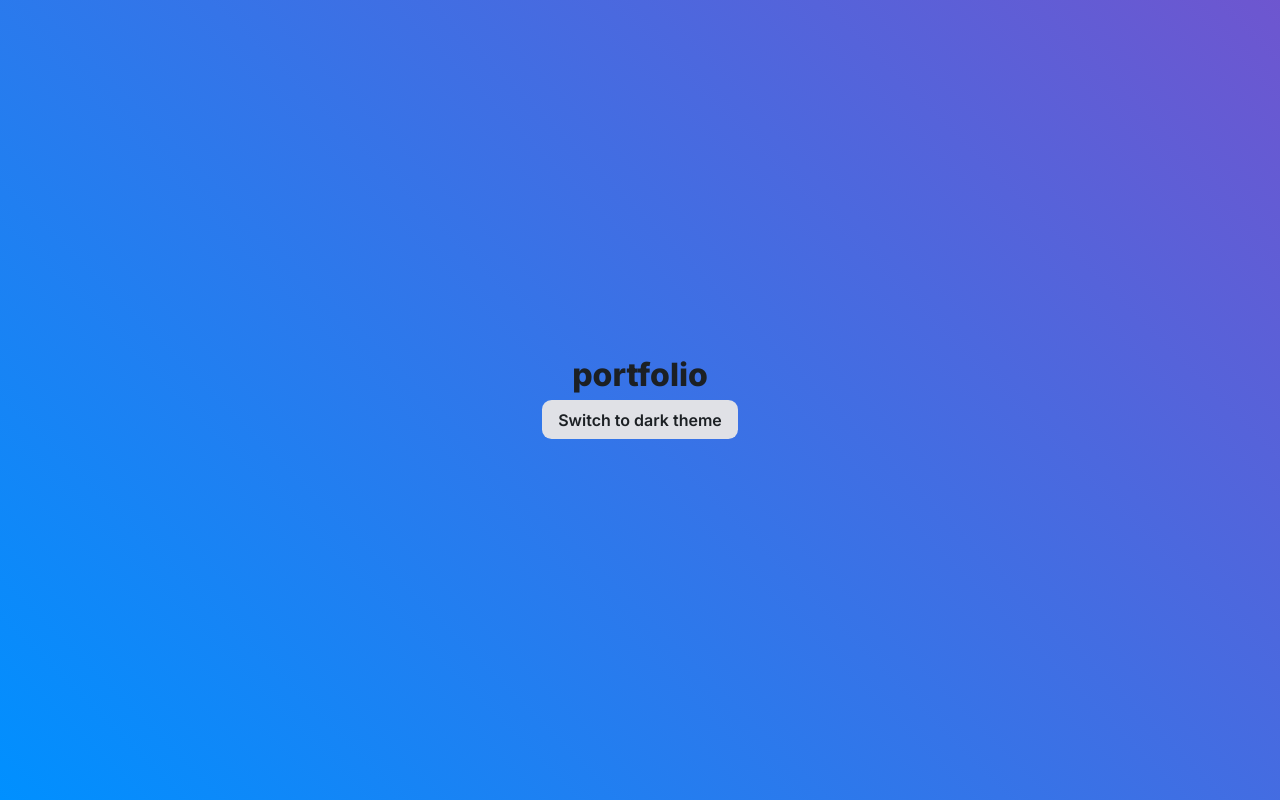
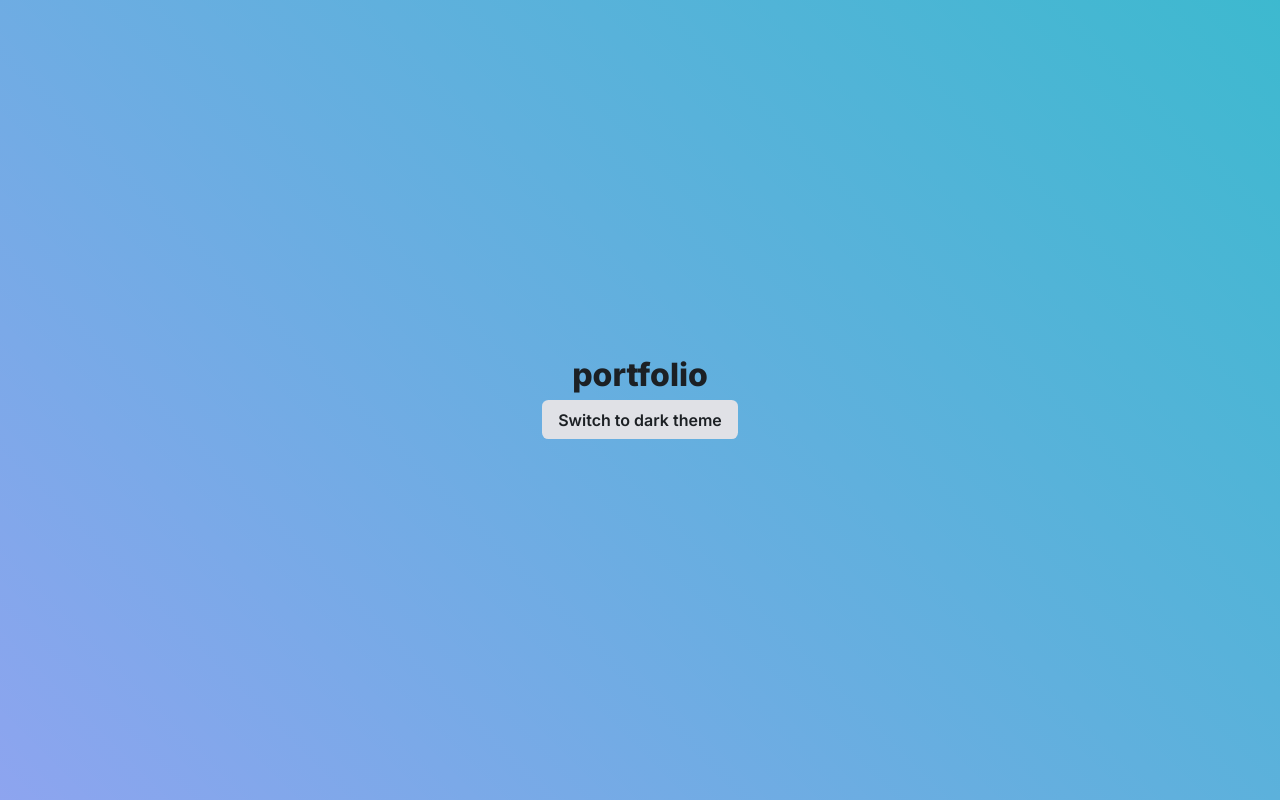
Before and after one commit to grzegorzxpatyk/portfolio, a React (Create React App) app: page / in a window 1280 px wide. Built offline with nearby package versions, Linux system fonts and the light colour scheme.

Commit message:
work on theme switch button & background

```diff
--- a/src/components/Button.tsx
+++ b/src/components/Button.tsx
@@ -4,7 +4,7 @@ const Button = styled('button', {
     all: 'unset',
     padding: '.6rem 1rem',
     margin: '.4rem',
-    borderRadius: '.6rem',
+    borderRadius: '.4rem',
     cursor: 'pointer',
     fontWeight: 600,
     transition: 'transform .08s ease-in-out',
@@ -12,8 +12,8 @@ const Button = styled('button', {
         transform: 'translate(0, 2px) scale(0.95)',
     },
     '&:focus': {
-        outline: '3px solid #aaaaffaa',
-        boxShadow: '0 0 15px #aaaaffaa',
+        outline: '3px solid $blueA10',
+        boxShadow: '0 0 15px $colors$blueA9',
     },
 
     variants: {
--- a/src/styles/stitches.ts
+++ b/src/styles/stitches.ts
@@ -3,46 +3,38 @@ import {
     blueDarkA,
     cyanA,
     cyanDarkA,
-    gray,
-    grayDark,
     indigoA,
     indigoDarkA,
+    skyA,
+    skyDarkA,
     slate,
     slateA,
     slateDark,
     slateDarkA,
-    tealA,
-    tealDarkA,
-    violetA,
-    violetDarkA,
 } from '@radix-ui/colors';
 import { createStitches, globalCss } from '@stitches/react';
 
 export const { styled, createTheme } = createStitches({
     theme: {
         colors: {
-            ...gray,
             ...slate,
             ...slateA,
-            ...violetA,
             ...indigoA,
             ...blueA,
+            ...skyA,
             ...cyanA,
-            ...tealA,
         },
     },
 });
 
 export const darkTheme = createTheme('dark-theme', {
     colors: {
-        ...grayDark,
         ...slateDark,
         ...slateDarkA,
-        ...violetDarkA,
         ...indigoDarkA,
         ...blueDarkA,
+        ...skyDarkA,
         ...cyanDarkA,
-        ...tealDarkA,
     },
 });
 
@@ -57,7 +49,7 @@ export const globalStyles = globalCss({
     '#App': {
         width: '100vw',
         height: '100vh',
-        background: 'linear-gradient(45deg, $blueA9 0%, $violetA9 100%)',
+        background: 'linear-gradient(45deg, $indigoA8 0%, $cyanA8 100%)',
         display: 'flex',
         flexDirection: 'column',
         justifyContent: 'center',
```
